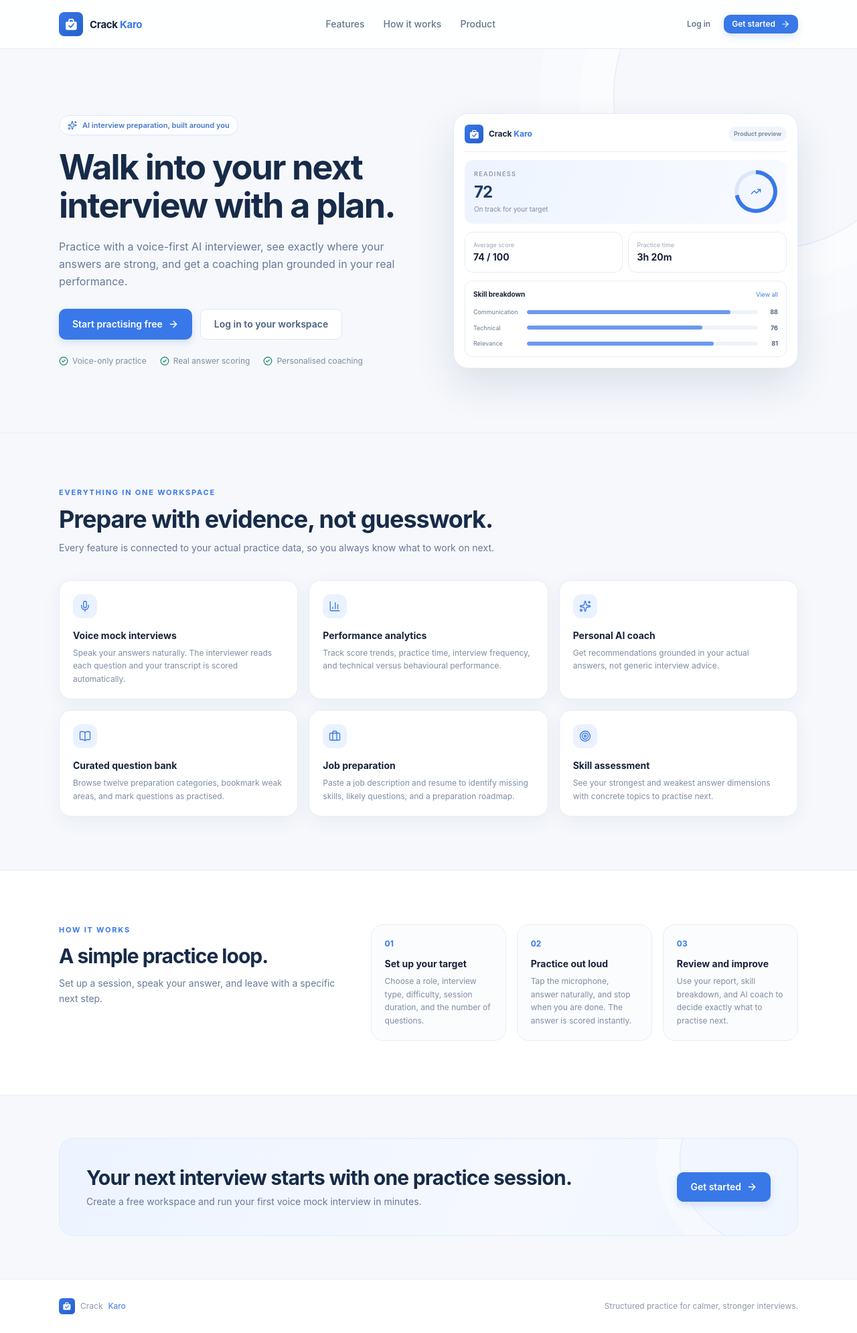
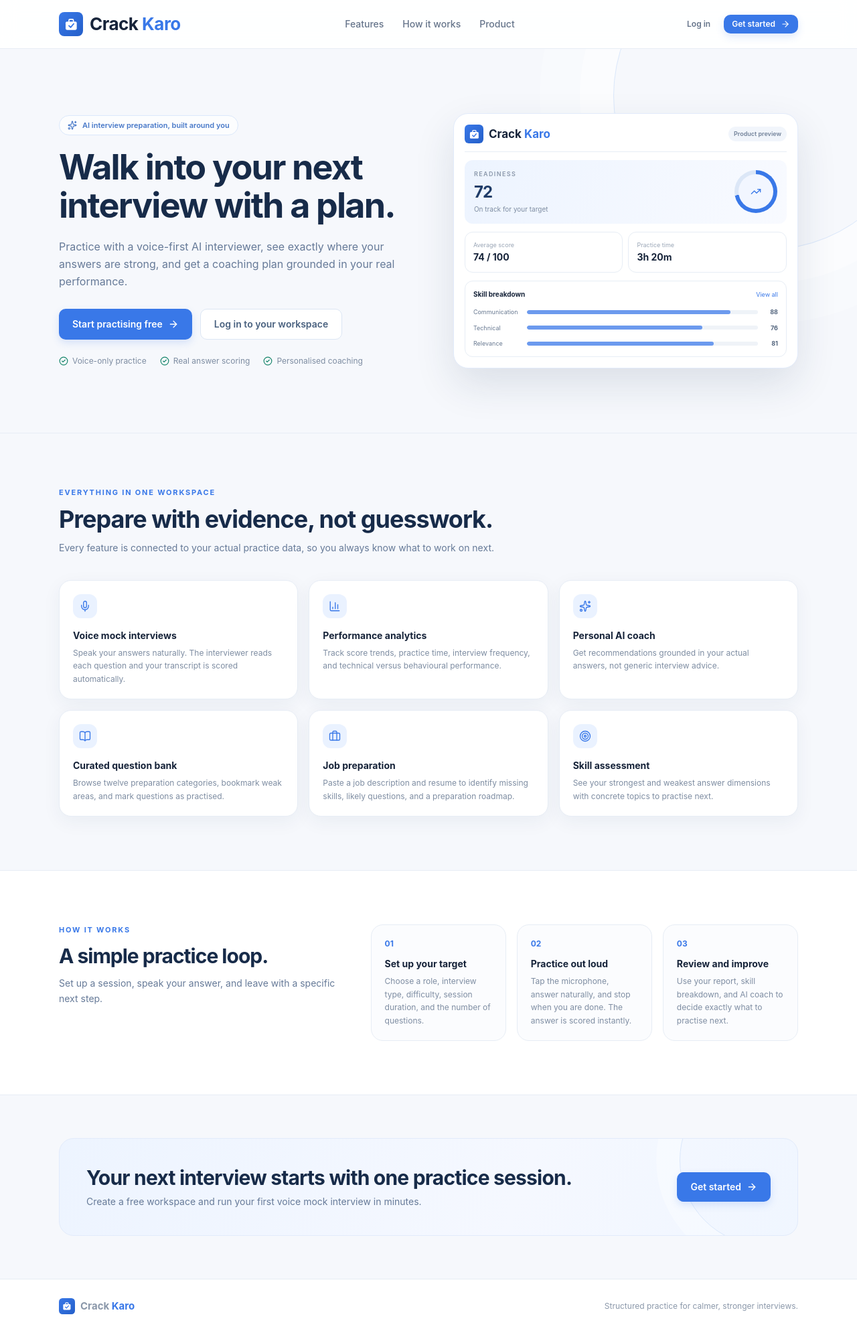
Before and after one commit to udii05/crack-karo, a Next.js app in the folder frontend/: page / in a window 1280 px wide. Shown: the whole page at 67% size. Built offline with nearby package versions, Linux system fonts and the light colour scheme; no server answers.

Commit message:
style: scale logo wordmark to icon height

```diff
--- a/frontend/app/dashboard.css
+++ b/frontend/app/dashboard.css
@@ -61,8 +61,10 @@
 }
 .ic-brand-name {
   font-weight: 750;
-  font-size: 15px;
-  letter-spacing: -0.3px;
+  font-size: 26px;
+  line-height: 38px;
+  letter-spacing: -0.5px;
+  white-space: nowrap;
   color: var(--ic-ink);
 }
 .ic-brand-sub {
@@ -1007,9 +1009,6 @@
     width: 34px;
     height: 34px;
   }
-  .ic-brand-name {
-    font-size: 14px;
-  }
   .ic-nav-label {
     padding: 8px 12px 4px;
     font-size: 9px;
--- a/frontend/app/page.tsx
+++ b/frontend/app/page.tsx
@@ -71,7 +71,7 @@ export default function LandingPage() {
           <Link href="/" className="flex items-center gap-2.5">
             <BrandMark className="h-[36px] w-[36px]" />
             <span>
-              <span className="block text-[15px] font-bold leading-none tracking-[-0.3px]">
+              <span className="block text-[26px] font-bold leading-[36px] tracking-[-0.5px]">
                 Crack <span className="text-brand-600">Karo</span>
               </span>
             </span>
@@ -137,7 +137,7 @@ export default function LandingPage() {
                 <div className="flex items-center justify-between border-b border-line pb-3">
                   <div className="flex items-center gap-2">
                     <BrandMark className="h-7 w-7" />
-                    <span className="text-xs font-bold leading-none">
+                    <span className="text-[17px] font-bold leading-[28px]">
                       Crack <span className="text-brand-600">Karo</span>
                     </span>
                   </div>
@@ -289,7 +289,9 @@ export default function LandingPage() {
         <div className="mx-auto flex max-w-6xl flex-col items-center justify-between gap-3 px-5 py-7 text-xs text-[#8b98aa] sm:flex-row sm:px-6">
           <div className="flex items-center gap-2">
             <BrandMark className="h-6 w-6" />
-            Crack <span className="text-brand-600">Karo</span>
+            <span className="text-[15px] font-bold leading-[24px]">
+              Crack <span className="text-brand-600">Karo</span>
+            </span>
           </div>
           <div>Structured practice for calmer, stronger interviews.</div>
         </div>
--- a/frontend/components/auth/AuthShell.tsx
+++ b/frontend/components/auth/AuthShell.tsx
@@ -23,7 +23,7 @@ export default function AuthShell({
         <Link href="/" className="relative flex items-center gap-2.5">
           <BrandMark className="h-[38px] w-[38px]" />
           <span>
-            <span className="block text-[15px] font-bold leading-none tracking-[-0.3px] text-ink-900">
+            <span className="block text-[26px] font-bold leading-[38px] tracking-[-0.5px] text-ink-900">
               Crack <span className="text-brand-600">Karo</span>
             </span>
           </span>
@@ -63,7 +63,7 @@ export default function AuthShell({
         <div className="w-full max-w-[420px]">
           <Link href="/" className="mb-6 flex items-center justify-center gap-2.5 lg:hidden">
             <BrandMark className="h-[34px] w-[34px]" />
-            <span className="text-sm font-bold text-ink-900">
+            <span className="text-[22px] font-bold leading-[34px] text-ink-900">
               Crack <span className="text-brand-600">Karo</span>
             </span>
           </Link>
```
